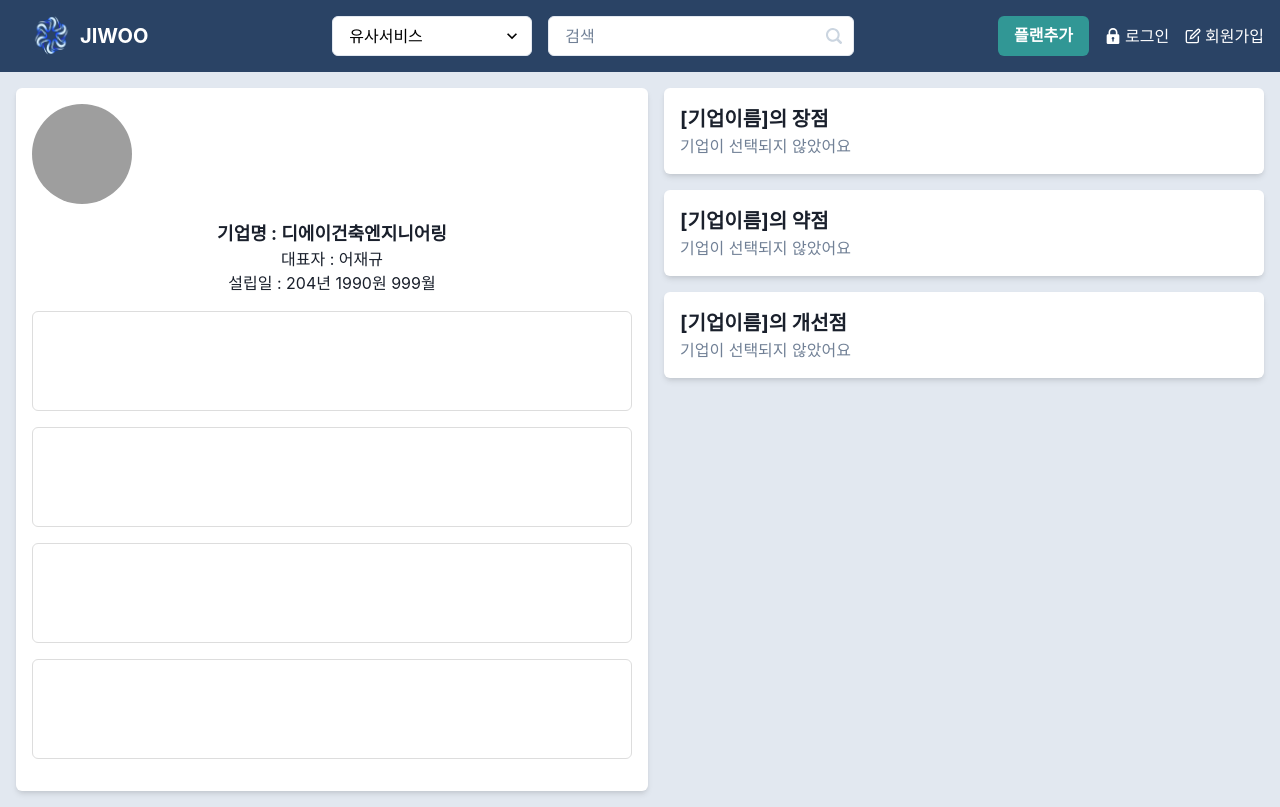
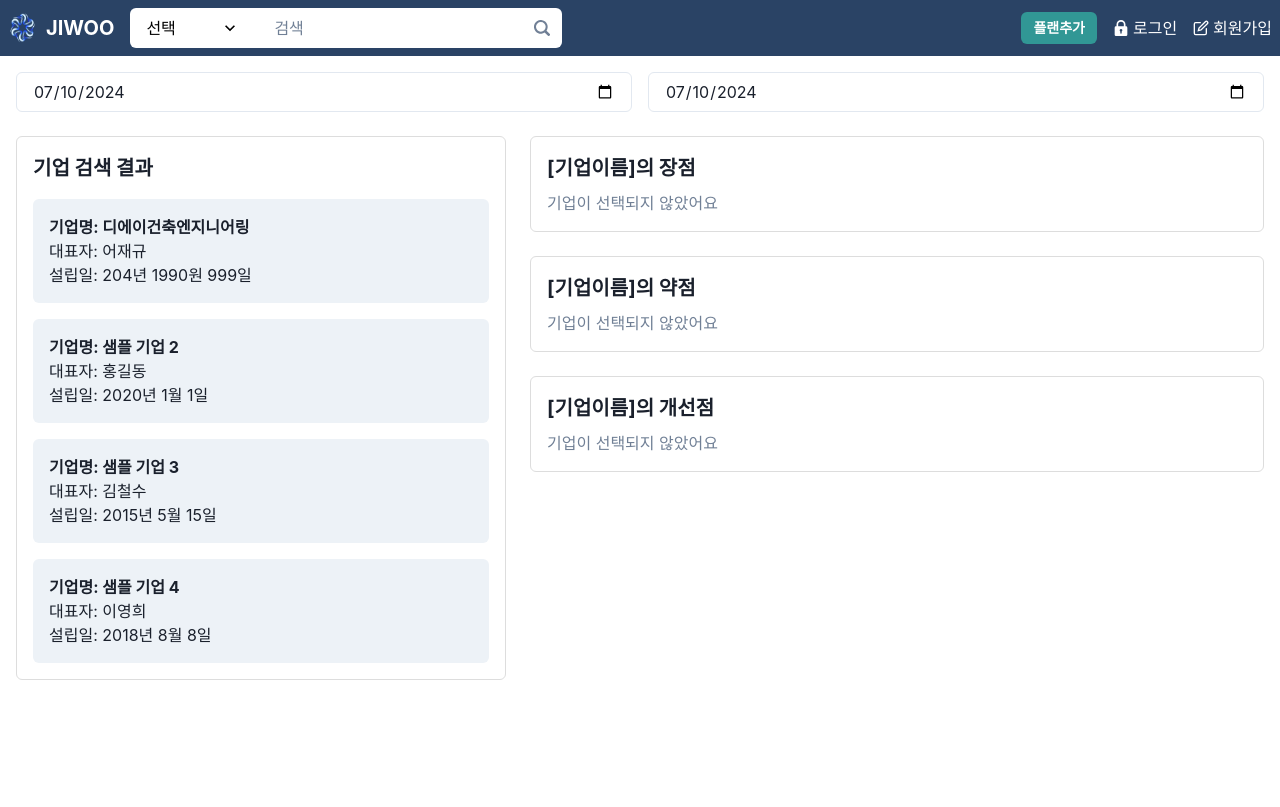
Before and after one commit to AI-Jiwoo/Jiwoo-mini-AI-Secretary, a React (Create React App) app: page /SimilarService in a window 1280 px wide. Built offline with nearby package versions, Linux system fonts and the light colour scheme; grey boxes are pictures that could not be loaded.

Commit message:
feat/SimilarAnalysisPage

```diff
--- a/src/component/Header.js
+++ b/src/component/Header.js
@@ -1,62 +1,68 @@
 // Header.jsx
 
 import React, { useState } from 'react';
-import { Box, Button, Flex, Image, Input, InputGroup, InputRightElement, Select, Text } from '@chakra-ui/react';
-import { Search2Icon, LockIcon,EditIcon } from '@chakra-ui/icons';
-import SearchBar from './SearchBar'; // SearchBar 컴포넌트 불러오기
-import logo from '../logo/JiwooLogo.png'; // 로고 이미지 불러오기
+import { Button, Flex, Image, Input, InputGroup, InputRightElement, Select, Text } from '@chakra-ui/react';
+import { Search2Icon, LockIcon, EditIcon } from '@chakra-ui/icons';
+import logo from '../logo/JiwooLogo.png';
 
 const Header = () => {
-  const options = ["유사서비스", "정책", "시장조사"];
+    const options = ["선택", "유사서비스", "정책", "시장조사"];
     const [searchTerm, setSearchTerm] = useState('');
-  const [selectedOption, setSelectedOption] = useState('');
-
-  const handleSelectChange = (e) => {
-    setSelectedOption(e.target.value);
-  };
+    const [selectedOption, setSelectedOption] = useState(options[0]);
 
     return (
-    <Flex as="header" bg="blue.800" color="white" p="4" justifyContent="space-between" alignItems="center">
-      {/* 로고와 텍스트 영역 */}
-      <Flex align="center" ml="4"> {/* 로고와 텍스트를 왼쪽으로 띄우기 위해 ml 속성 추가 */}
-        <Image src={logo} alt="JIWOO Logo" boxSize="40px" mr="2" />
-        <Text fontSize="xl" fontWeight="bold">JIWOO</Text>
-      </Flex>
+        <Flex as="header" bg="blue.800" color="white" p="2" alignItems="center" justifyContent="space-between">
+            {/* 로고와 검색창 - 왼쪽에 배치 */}
+            <Flex align="center">
+                <Image src={logo} alt="JIWOO Logo" boxSize="30px" mr="2" />
+                <Text fontSize="xl" fontWeight="bold" mr="4">JIWOO</Text>
 
-      {/* 검색 바와 드롭다운 영역 */}
-      <Flex align="center" ml="10"> {/* 검색 바와 드롭다운을 왼쪽으로 이동시키기 위해 ml 속성 추가 */}
-        {/* 드롭다운 */}
-        <Box h="100%">
-          <Select value={selectedOption} onChange={handleSelectChange} bg="white" color="black"  width="200px">
-            {options.map((option, index) => (
-              <option key={index} value={option}>{option}</option>
+                <Flex bg="white" borderRadius="md" overflow="hidden" maxWidth="450px" width="100%">
+                    <Select
+                        value={selectedOption}
+                        onChange={(e) => setSelectedOption(e.target.value)}
+                        color="black"
+                        border="none"
+                        borderRadius="md"
+                        width="120px"
+                        mr="2"
+                        _focus={{ boxShadow: 'none' }}
+                    >
+                        {options.map((option) => (
+                            <option key={option} value={option}>{option}</option>
                         ))}
                     </Select>
-        </Box>
-
-        {/* 검색 바 */}
-        <InputGroup ml="4">
-          <Input placeholder="검색" value={searchTerm} onChange={(e) => setSearchTerm(e.target.value)} bg="white" color="black" />
-          <InputRightElement pointerEvents="none">
-            <Search2Icon color="gray.300" />
+                    <InputGroup size="md" flex={1}>
+                        <Input
+                            placeholder="검색"
+                            value={searchTerm}
+                            onChange={(e) => setSearchTerm(e.target.value)}
+                            color="black"
+                            border="none"
+                            _focus={{ boxShadow: 'none' }}
+                        />
+                        <InputRightElement>
+                            <Search2Icon color="gray.500" />
                         </InputRightElement>
                     </InputGroup>
                 </Flex>
+            </Flex>
 
-      {/* 버튼 그룹 */}
-      <Flex className="headerbutton" align="center">
-        <Button colorScheme="teal" mr="4">플랜추가</Button>
-        <Flex mr="4" align="center" cursor="pointer" _hover={{ color: 'teal.500' }}>
+            {/* 버튼 그룹 - 오른쪽에 배치 */}
+            <Flex align="center">
+                <Button colorScheme="teal" size="sm" mr="4">
+                    플랜추가
+                </Button>
+                <Flex mr="4" align="center" cursor="pointer" _hover={{ color: 'teal.200' }}>
                     <LockIcon mr="1" />
                     <Text>로그인</Text>
                 </Flex>
-        <Flex align="center" cursor="pointer" _hover={{ color: 'teal.500' }}>
+                <Flex align="center" cursor="pointer" _hover={{ color: 'teal.200' }}>
                     <EditIcon mr="1" />
                     <Text>회원가입</Text>
                 </Flex>
             </Flex>
         </Flex>
-
     );
 };
 
--- a/src/pages/SimilarAnalysisPage.js
+++ b/src/pages/SimilarAnalysisPage.js
@@ -1,41 +1,81 @@
-import React from 'react';
-import { Box, Flex, Text, Image } from '@chakra-ui/react';
+import React, { useState } from 'react';
+import { Box, Flex, Text, Input, Container, VStack, HStack } from '@chakra-ui/react';
+
+// 오늘 날짜를 'YYYY-MM-DD' 형식의 문자열로 반환하는 함수
+const getTodayString = () => {
+    const today = new Date();
+    const year = today.getFullYear();
+    const month = String(today.getMonth() + 1).padStart(2, '0');
+    const day = String(today.getDate()).padStart(2, '0');
+    return `${year}-${month}-${day}`;
+};
+
+const CompanyResultItem = ({ company }) => (
+    <Box
+        p="4"
+        bg="gray.100"
+        borderRadius="md"
+        transition="all 0.2s"
+        _hover={{ bg: "blue.100", transform: "scale(1.02)" }}
+        cursor="pointer"
+    >
+        <Text fontWeight="bold">기업명: {company.name}</Text>
+        <Text>대표자: {company.representative}</Text>
+        <Text>설립일: {company.foundingDate}</Text>
+    </Box>
+);
 
 const SimilarServicePage = () => {
+    const [startDate, setStartDate] = useState(getTodayString());
+    const [endDate, setEndDate] = useState(getTodayString());
+
+    const handleStartDateChange = (e) => setStartDate(e.target.value);
+    const handleEndDateChange = (e) => setEndDate(e.target.value);
+
+    const companies = [
+        { name: "디에이건축엔지니어링", representative: "어재규", foundingDate: "204년 1990원 999일" },
+        { name: "샘플 기업 2", representative: "홍길동", foundingDate: "2020년 1월 1일" },
+        { name: "샘플 기업 3", representative: "김철수", foundingDate: "2015년 5월 15일" },
+        { name: "샘플 기업 4", representative: "이영희", foundingDate: "2018년 8월 8일" },
+    ];
+
     return (
-    <Box bg="gray.200" p="4">
-      <Flex justify="space-between">
-        {/* 기업 검색 결과 영역 */}
-        <Box flex="1" p="4" bg="white" borderRadius="md" boxShadow="md" mr="2">
-          <Box mb="4" textAlign="center">
-            <Image src="/path/to/logo.png" borderRadius="full" boxSize="100px" mb="4" />
-            <Text fontSize="lg" fontWeight="bold">기업명 : 디에이건축엔지니어링</Text>
-            <Text>대표자 : 어재규</Text>
-            <Text>설립일 : 204년 1990원 999월</Text>
-          </Box>
-          <Box height="100px" mb="4" border="1px solid #ddd" borderRadius="md"></Box>
-          <Box height="100px" mb="4" border="1px solid #ddd" borderRadius="md"></Box>
-          <Box height="100px" mb="4" border="1px solid #ddd" borderRadius="md"></Box>
-          <Box height="100px" mb="4" border="1px solid #ddd" borderRadius="md"></Box>
+        <Container maxW="container.xl" p="4">
+            <HStack spacing="4" mb="6">
+                <Input
+                    type="date"
+                    value={startDate}
+                    onChange={handleStartDateChange}
+                    max={endDate}
+                />
+                <Input
+                    type="date"
+                    value={endDate}
+                    onChange={handleEndDateChange}
+                    min={startDate}
+                />
+            </HStack>
+
+            <Flex>
+                <Box width="40%" mr="6" border="1px solid #ddd" borderRadius="md" p="4">
+                    <Text fontSize="xl" fontWeight="bold" mb="4">기업 검색 결과</Text>
+                    <VStack spacing="4" align="stretch">
+                        {companies.map((company, index) => (
+                            <CompanyResultItem key={index} company={company} />
+                        ))}
+                    </VStack>
                 </Box>
 
-        {/* 기업 정보 영역 */}
-        <Flex flex="1" direction="column" ml="2">
-          <Box p="4" bg="white" borderRadius="md" boxShadow="md" mb="4">
-            <Text fontSize="xl" fontWeight="bold">[기업이름]의 장점</Text>
+                <VStack width="60%" spacing="6" align="stretch">
+                    {['장점', '약점', '개선점'].map((item, index) => (
+                        <Box key={index} p="4" border="1px solid #ddd" borderRadius="md">
+                            <Text fontSize="xl" fontWeight="bold" mb="2">[기업이름]의 {item}</Text>
                             <Text color="gray.500">기업이 선택되지 않았어요</Text>
                         </Box>
-          <Box p="4" bg="white" borderRadius="md" boxShadow="md" mb="4">
-            <Text fontSize="xl" fontWeight="bold">[기업이름]의 약점</Text>
-            <Text color="gray.500">기업이 선택되지 않았어요</Text>
-          </Box>
-          <Box p="4" bg="white" borderRadius="md" boxShadow="md" mb="4">
-            <Text fontSize="xl" fontWeight="bold">[기업이름]의 개선점</Text>
-            <Text color="gray.500">기업이 선택되지 않았어요</Text>
-          </Box>
+                    ))}
+                </VStack>
             </Flex>
-      </Flex>
-    </Box>
+        </Container>
     );
 };
 
```
Also changed, not shown: 1 other file (tests, documents, lock files or other folders). Lines whose indentation alone changed are shown as unchanged.
